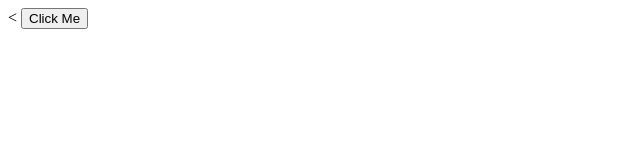
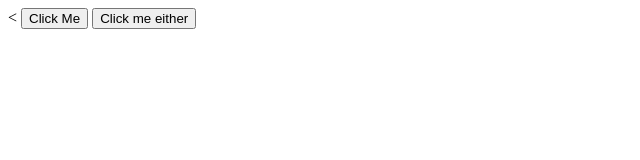
Before and after one commit to cuaso/cuaso.github.io, a plain HTML site: page index.html in a window 1280 px wide. Shown: the whole page, without its empty margins (0-640 px from the left). Drawn offline with Linux system fonts and the light colour scheme.

Commit message:
Add new button

```diff
--- a/index.html
+++ b/index.html
@@ -10,5 +10,6 @@
 </head>
 <body>
     <button>Click Me</button>
+    <button>Click me either</button>
 </body>
 </html>
```
